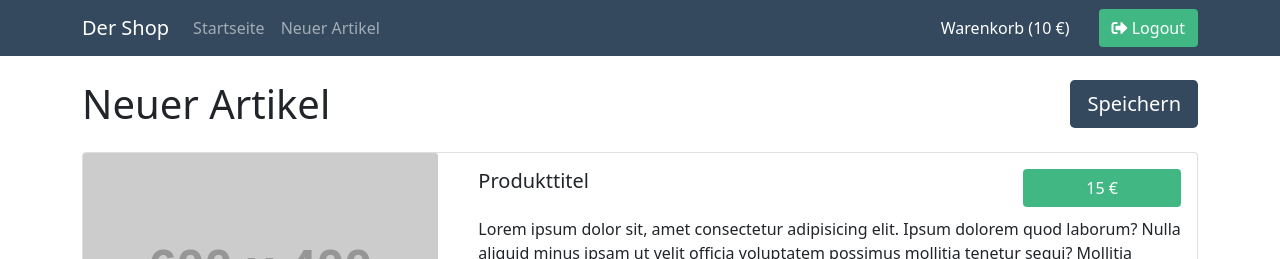
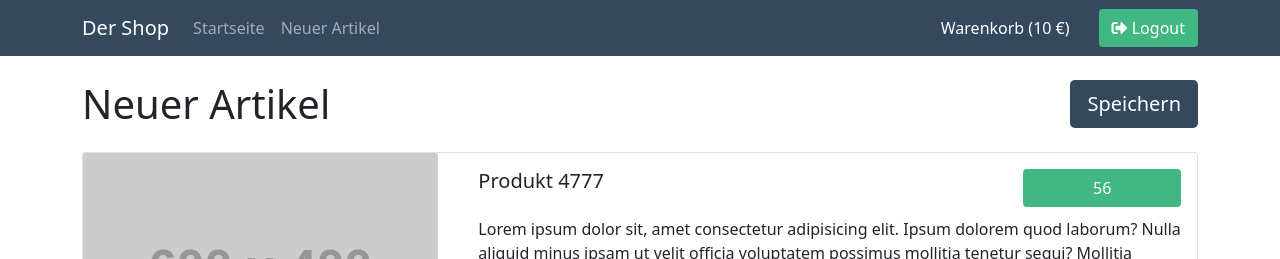
Before and after one commit to cf1887/VueJS_Code, a Vue app in the folder 05_shop/: page /shop/create/product in a window 1280 px wide. Shown: the top 259 px of the page. Built offline with nearby package versions, Linux system fonts and the light colour scheme.

Commit message:
05_shop: Inhalte für neuen Artikel dynamisch eingebunden Konkrete Inhalte könnten über eine Form eingelesen werden. In diesem Fall werden zur Zeitersparnis diese Inhalte zufallsgeneriert (z.B. mit Math.random()).

```diff
--- a/05_shop/src/pages/CreateProductPage.vue
+++ b/05_shop/src/pages/CreateProductPage.vue
@@ -23,26 +23,20 @@
                                     <div class="row">
                                         <div class="col-9">
                                             <h5 class="card-title mb-4">
-                                                Produkttitel
+                                                {{ product.title }}
                                             </h5>
                                         </div>
                                         <div class="col-3">
                                             <div class="d-grid">
                                                 <button class="btn bg-vue2">
-                                                    15 €
+                                                    {{ product.price }}
                                                 </button>
                                             </div>
                                         </div>
                                     </div>
                                     <div class="row">
                                         <div class="col-12">
-                                            Lorem ipsum dolor sit, amet
-                                            consectetur adipisicing elit. Ipsum
-                                            dolorem quod laborum? Nulla aliquid
-                                            minus ipsam ut velit officia
-                                            voluptatem possimus mollitia tenetur
-                                            sequi? Mollitia nostrum fugiat et
-                                            cum vero?
+                                            {{ product.description }}
                                         </div>
                                     </div>
                                 </div>
@@ -62,6 +56,18 @@ export default {
     components: {
         TheShopLayout,
     },
+    data() {
+        return {
+            product: {
+                title: "Produkt " + Math.ceil(Math.random() * 10000),
+                description: `Lorem ipsum dolor sit, amet consectetur adipisicing elit.
+                Ipsum dolorem quod laborum?
+                Nulla aliquid minus ipsam ut velit officia voluptatem possimus mollitia tenetur sequi?
+                Mollitia nostrum fugiat et cum vero?`,
+                price: Math.ceil(Math.random() * 100),
+            },
+        };
+    },
 };
 </script>
 
```
